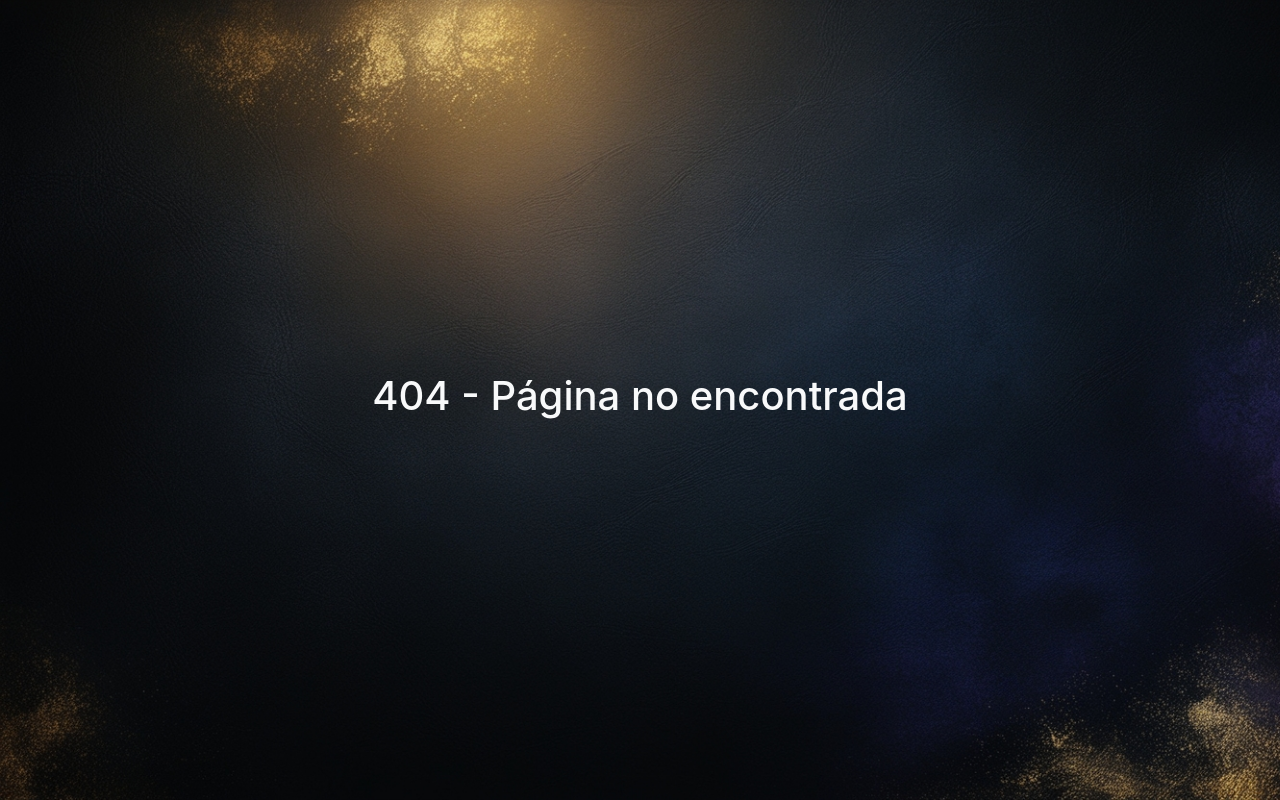
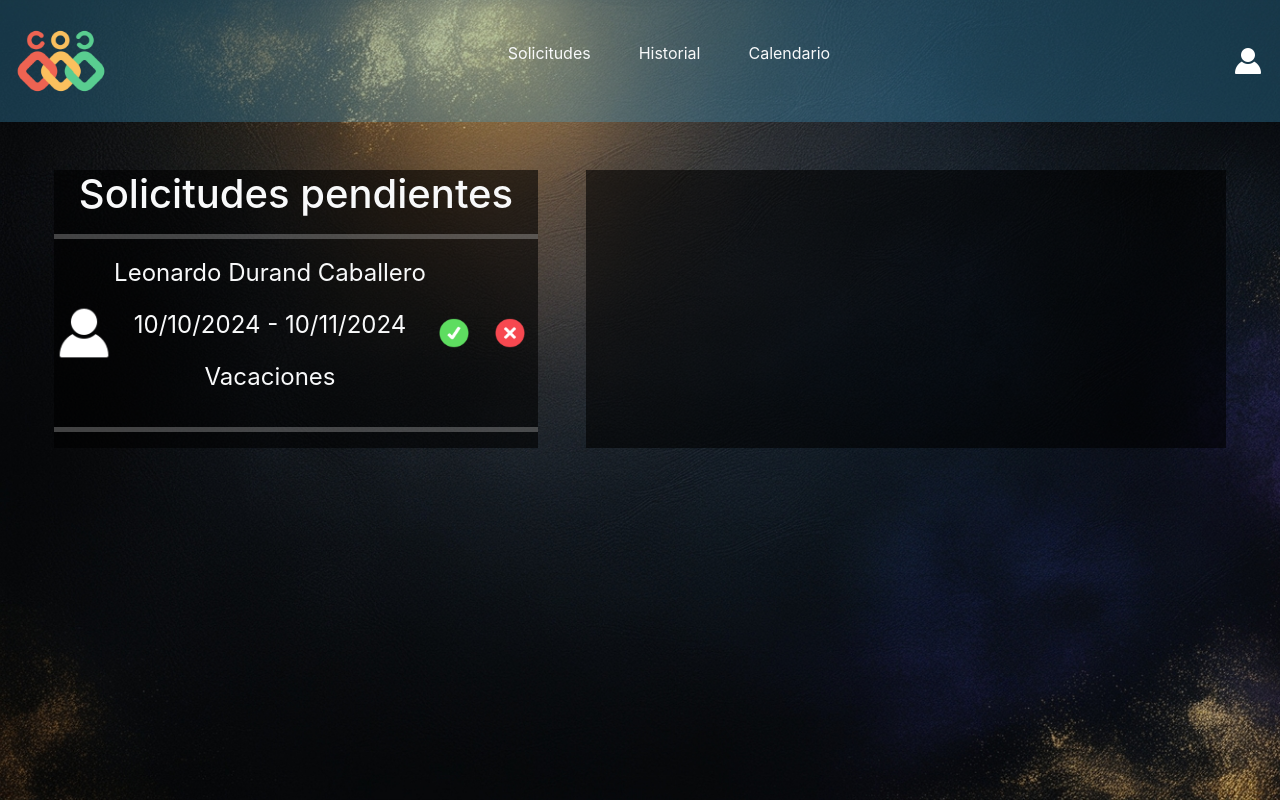
Before and after one commit to leonardo5055/vacaciones, a React (Create React App) app: page /solicitudes-admin in a window 1280 px wide. Before the commit this address had no page. Built offline with nearby package versions, Linux system fonts and the light colour scheme.

Commit message:
empece con las solicitudes admin

```diff
--- a/src/App.jsx
+++ b/src/App.jsx
@@ -2,6 +2,7 @@
 import { BrowserRouter as Router, Routes, Route } from 'react-router-dom';
 import routes from './router/router'; // Asegúrate de que esta ruta sea correcta
 import { Suspense, useEffect } from 'react';
+import SolicitudesAdmin from './componentes/paginas/SolicitudesAdmin';
 
 // Componente principal de la aplicación
 function App() {
--- /dev/null
+++ b/src/componentes/paginas/Calendario.jsx
@@ -0,0 +1,11 @@
+import React from 'react'
+
+function Calendario() {
+    return (
+        <div>
+            <h1 className='text-light text-center mt-3'>API CALENDARIO</h1>
+        </div>
+    )
+}
+
+export default Calendario
--- a/src/componentes/paginas/Perfil.jsx
+++ b/src/componentes/paginas/Perfil.jsx
@@ -19,7 +19,26 @@ function Perfil() {
                         <p>11-5838-8355</p>
                     </div>
                     <hr className='linea' />
-                    <button className='btn-azul px-4 py-2 rounded-pill text-light border-0 w-100'>Editar perfil</button>
+
+                    <form className='m-5 fw-bold'>
+                        <div className="collapse mt-3" id="contenidoAdicional">
+                            <div className="mb-5">
+                                <label htmlFor="usuario" className="form-label">Email</label>
+                                <input type="email" className="form-control" id="correo" placeholder="" />
+                            </div>
+                            <div className="mb-3">
+                                <label htmlFor="usuario" className="form-label">Telefono</label>
+                                <input type="number" className="form-control" id="telefono" placeholder="" />
+                            </div>
+                        </div>
+                    </form>
+
+                    <button className='btn-azul px-4 py-2 rounded-pill text-light border-0 w-100'
+                        data-bs-toggle="collapse"
+                        data-bs-target="#contenidoAdicional"
+                        aria-expanded="false"
+                        aria-controls="contenidoAdicional"
+                    >Editar perfil</button>
                 </div>
                 <div className='caja-negra w-50 text-light fs-4 g-3'>
                     <div>
--- /dev/null
+++ b/src/componentes/paginas/SolicitudesAdmin.jsx
@@ -0,0 +1,35 @@
+import React from 'react'
+import Usuario from '../../img/usuario.png'
+import Si from '../../img/si.png'
+import No from '../../img/no.png'
+
+function SolicitudesAdmin() {
+    return (
+        <div>
+            <div className='d-flex justify-content-center gap-5 mt-5'>
+                <div className='caja-negra text-light text-center fs-4'>
+                    <h1>Solicitudes pendientes</h1>
+                    <hr className='linea' />
+                    <div className='d-flex align-items-center'>
+                        <img src={Usuario} width={60} alt="" />
+                        <div className='d-flex flex-column'>
+                            <p>Leonardo Durand Caballero</p>
+                            <p>10/10/2024 - 10/11/2024</p>
+                            <p>Vacaciones</p>
+                        </div>
+                        <div className='gap-3'>
+                            <button className='btn'><img src={Si} width={30} alt="" /></button>
+                            <button className='btn'><img src={No} width={30} alt="" /></button>
+                        </div>
+                    </div>
+                    <hr className='linea' />
+                </div>
+                <div className='caja-negra w-50 text-light fs-4 g-3'>
+
+                </div>
+            </div>
+        </div>
+    )
+}
+
+export default SolicitudesAdmin
--- a/src/router/router.jsx
+++ b/src/router/router.jsx
@@ -10,6 +10,8 @@ const Login = lazy(() => import('../componentes/paginas/Login'));
 const Home = lazy(() => import('../componentes/paginas/Home'));
 const Historial = lazy(() => import('../componentes/paginas/HistorialUsuario'));
 const Perfil = lazy(() => import('../componentes/paginas/Perfil'));
+const Calendario = lazy(() => import('../componentes/paginas/Calendario'));
+const SolicitudesAdmin = lazy(() => import('../componentes/paginas/SolicitudesAdmin'));
 
 const isAuthenticated = true;
 
@@ -37,8 +39,16 @@ const routes = [
                 element: <PrivateRoute isAuthenticated={isAuthenticated} element={<Historial />} />
             },
             {
+                path: 'calendario',
+                element: <PrivateRoute isAuthenticated={isAuthenticated} element={<Calendario />} />
+            },
+            {
                 path: 'perfil',
                 element: <PrivateRoute isAuthenticated={isAuthenticated} element={<Perfil />} />
+            },
+            {
+                path: 'solicitudes-admin',
+                element: <PrivateRoute isAuthenticated={isAuthenticated} element={<SolicitudesAdmin />} />
             },
         ],
     },
```
Also changed, not shown: src/componentes/Navbar/nav.css (deleted, +0 -9 lines), src/index.css (+7 -7 lines), src/img/no.png (added), src/img/si.png (added).
